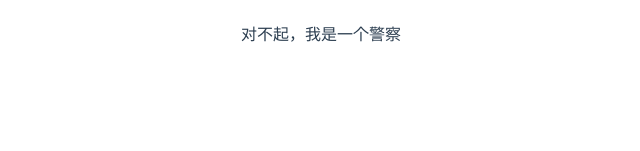
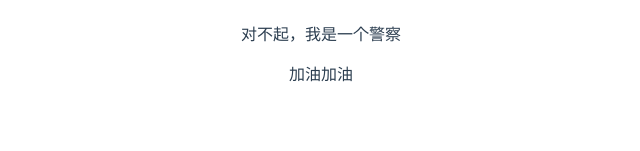
Before and after one commit to AngeviLee/vue2To3, a Vue app: page /about in a window 1280 px wide. Shown: the part 145-296 px from the top of the page, without its empty margins (319-959 px from the left). Built offline with nearby package versions, Linux system fonts and the light colour scheme.

Commit message:
vue3.x第二种方式声明定义

```diff
--- a/src/views/About.vue
+++ b/src/views/About.vue
@@ -3,6 +3,7 @@
     <h1>This is an about page</h1>
     <p>{{ msg }}</p>
     <p>{{ msg2 }}</p>
+    <p>{{ msg3 }}</p>
 </div>
 </template>
 
@@ -17,13 +18,14 @@ export default {
             msg: '对不起，我是一个警察'
         }
     },
-    // vue3的第一种方式
+    // vue3的第一种方式（推荐）
     setup() {
         const state = reactive({
             msg2: '你好，我是坏蛋！'
         })
 
         // return state
+        // vue3.x第二种方式（不推荐）
         const msg3 = ref('加油加油')
 
         return {
```
